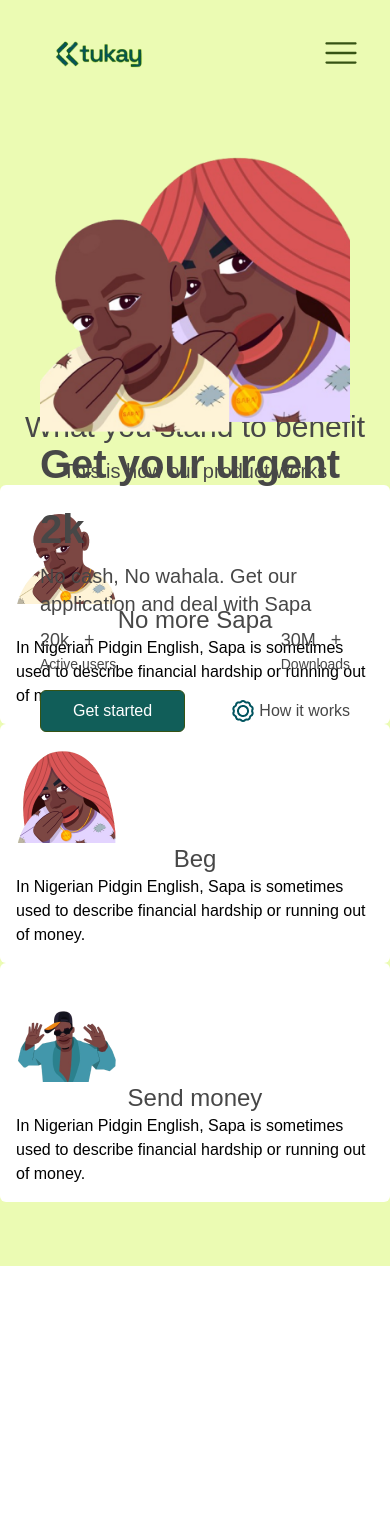
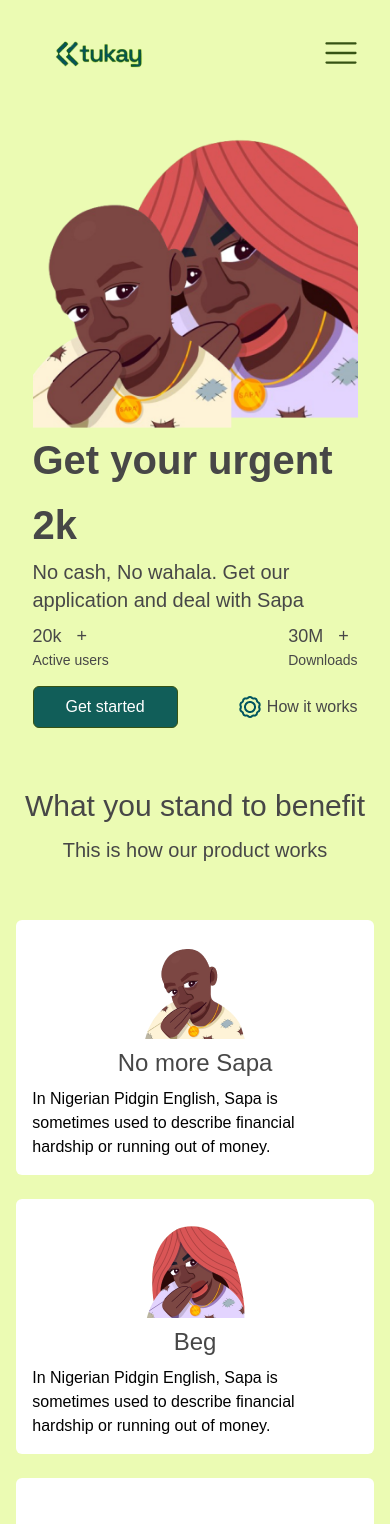
Before and after one commit to Nathaniyell/sapa-tukay, a React (Create React App) app: page / in a window 390 px wide. Shown: the top 1524 px of the page. Before the commit the page ends 1266 px from the top, so only its background shows below. Built offline with nearby package versions, Linux system fonts and the light colour scheme.

Commit message:
update App.js, Hero.jsx and SectionTwo.jsx

```diff
--- a/src/App.js
+++ b/src/App.js
@@ -7,10 +7,12 @@
 
 function App() {
   return (
-    <div className="bg-[#ebfbb3] h-[150vh]">
+    <div className="bg-[#ebfbb3] pb-10">
       <Header />
       <Hero />
+      <div className="relative -top-64 md:-top-0">
       <SectionTwo />
+      </div>
     </div>
   );
 }
--- a/src/components/Hero.jsx
+++ b/src/components/Hero.jsx
@@ -4,8 +4,8 @@
 
 const Hero = () => {
   return (
-    <div className='absolute top-32 right-20 md:-top-10 md:right-0 flex items-center justify-between flex-col-reverse md:flex-row z-0 md:relative'>
-        <div className='w-full md:mx-auto md:w-[44%] ml-20 text-[#474747]'>
+    <div className='relative -top-72 right-10 md:-top-10 md:right-0 flex items-center justify-between flex-col-reverse md:flex-row z-0'>
+        <div className='w-10/12 md:mx-auto md:w-[44%] ml-20 text-[#474747]'>
             <h1 className='text-[40px] md:text-6xl font-semibold leading-relaxed'>Get your urgent 2k</h1>
             <p className='text-xl font-medium'>No cash, No wahala. Get our application and deal with Sapa</p>
           <div className='md:w-2/5 flex justify-between items-center md:gap-4 my-2'>
@@ -23,7 +23,7 @@
             <span className='hover:underline flex items-center font-light'><img className='inline' src={Settings} alt="Settings" />&nbsp;How it works</span>
           </span>
         </div>
-    <img className='md:w-[40%] mx-auto relative -right-10 md:-right-[3.169rem] overflow-x-hidden' src={HeroImg} alt="Hero" />
+    <img className='w-10/12 md:w-[40%] mx-auto relative -right-10 md:-right-[3.169rem] overflow-x-hidden' src={HeroImg} alt="Hero" />
     </div>
   )
 }
--- a/src/components/SectionTwo.jsx
+++ b/src/components/SectionTwo.jsx
@@ -24,12 +24,12 @@
         <h1 className="text-3xl leading-loose">What you stand to benefit</h1>
         <p className="text-xl">This is how our product works</p>
       </div>
-      <div className="flex flex-col md:flex-row justify-between items-center">
+      <div className="flex flex-col md:flex-row gap-6 justify-between items-center w-11/12 mx-auto my-14">
         {cards.map((card) => {
           return (
             <div key={card.title} className="bg-white p-4 rounded-md">
-                <img src={card.img} alt={card.title} />
-              <h5 className="text-center text-[#474747] text-2xl font-medium">
+                <img src={card.img} alt={card.title} className="mx-auto" />
+              <h5 className="leading-loose text-center text-[#474747] text-2xl font-medium">
                 {card.title}
               </h5>
               <p>
```
